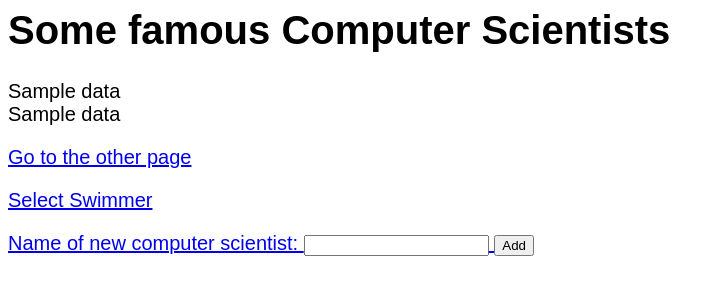
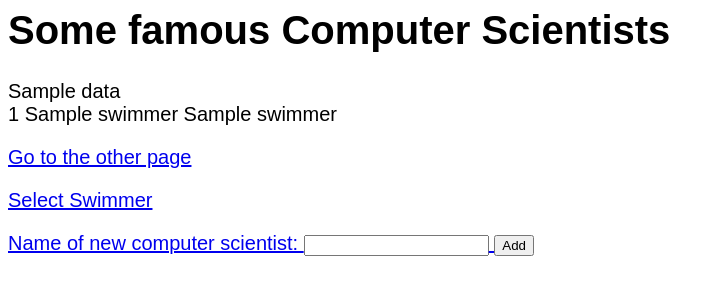
Before and after one commit to ggfisher/project1_part3, a Flask app: template templates/index.html in a window 1280 px wide. Shown: the top 300 px of the page, without its empty margins (0-724 px from the left). Run offline with Flask 2, Linux system fonts and the light colour scheme; the template is opened without the code that fills it: most values are stand-ins (such as "Sample title", 1, 10 or a date in 2020); parts of the project's set-up code (start-up, migrations or seed data) failed here and were passed over.

Commit message:
11_08_2016_Changes

```diff
--- a/server.py
+++ b/server.py
@@ -1,5 +1,6 @@
 #!/usr/bin/env python2.7
 import os
+import datetime
 from sqlalchemy import *
 from sqlalchemy.pool import NullPool
 from flask import Flask, request, render_template, g, redirect, Response
@@ -7,8 +8,8 @@ from flask import Flask, request, render_template, g, redirect, Response
 tmpl_dir = os.path.join(os.path.dirname(os.path.abspath(__file__)), 'templates')
 app = Flask(__name__, template_folder=tmpl_dir)
 
-
-engine = create_engine('postgresql://ggfisher:password@localhost:5432/mydatabase')
+engine = create_engine('postgresql://jh3831:u8pvn@104.196.175.120:5432/postgres')
+#engine = create_engine('postgresql://ggfisher:password@localhost:5432/mydatabase')
 ##engine.execute("""DROP TABLE IF EXISTS test;""")
 ##engine.execute("""CREATE TABLE IF NOT EXISTS test (id serial, name text );""")
 #engine.execute("""INSERT INTO test(name) VALUES ('grace hopper'), ('alan turing'), ('ada lovelace');""")
@@ -32,12 +33,13 @@ def teardown_request(exception):
 
 @app.route('/')
 def index():
-  print request.args
-
-  cursor = g.conn.execute("SELECT name FROM test")
+  #print request.args
+  cursor = g.conn.execute("SELECT first_name, last_name, Free500 FROM swimmer, result where swimmer.swimmerid = result.swimmerid")
   names = []
   for result in cursor:
-    names.append(result['name'])  # can also be accessed using result[0]
+     if (result[2] is not None):
+         names.append(result)
+         print result[2]
   cursor.close()
 
   context = dict(data = names)
@@ -54,7 +56,7 @@ def listtimes():
   if request.method == 'POST':
     try:
         swimmername = request.form['nm']
-        cmd = 'SELECT * FROM test where name like :name1'
+        cmd = 'SELECT * FROM swimmer where first_name like :name1'
         #print cmd
         cursor = g.conn.execute(text(cmd), name1 = swimmername)
         names = []
--- a/templates/index.html
+++ b/templates/index.html
@@ -12,8 +12,8 @@
   <div>{{data}}</div>
 
   <div>
-    {% for n in data %}
-    <div>{{n}}</div>
+    {% for swimmer in data %}
+    <div>{{swimmer[0]}} {{swimmer[1]}} {{swimmer[2]}}</div>
     {% endfor %}
   </div>
 
```
